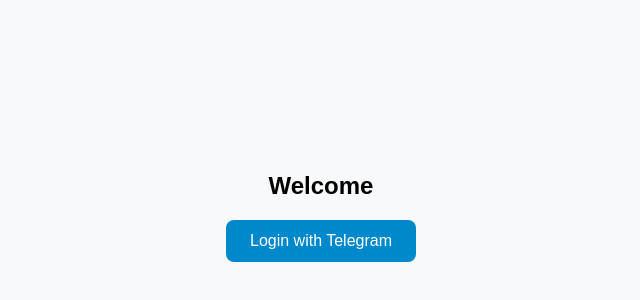
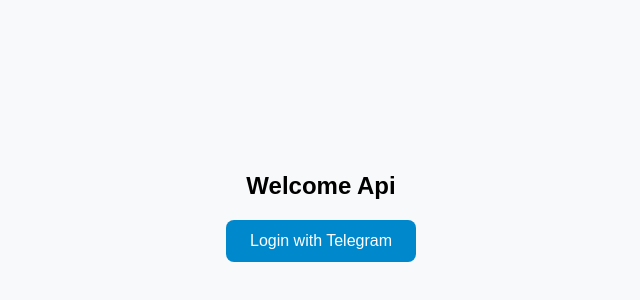
Before and after one commit to Innocent-Developer/TelegramApi, a website: page Index.Html in a window 1280 px wide. Shown: the part 148-448 px from the top of the page, without its empty margins (319-959 px from the left). Drawn offline with Linux system fonts and the light colour scheme.

```diff
--- a/Index.Html
+++ b/Index.Html
@@ -47,7 +47,7 @@
 </head>
 <body>
 
-  <h2>Welcome</h2>
+  <h2>Welcome Api </h2>
   <button onclick="showTelegramLogin()">Login with Telegram</button>
 
   <div id="widget-container"></div>
```
Also changed, not shown: 1 other file.
